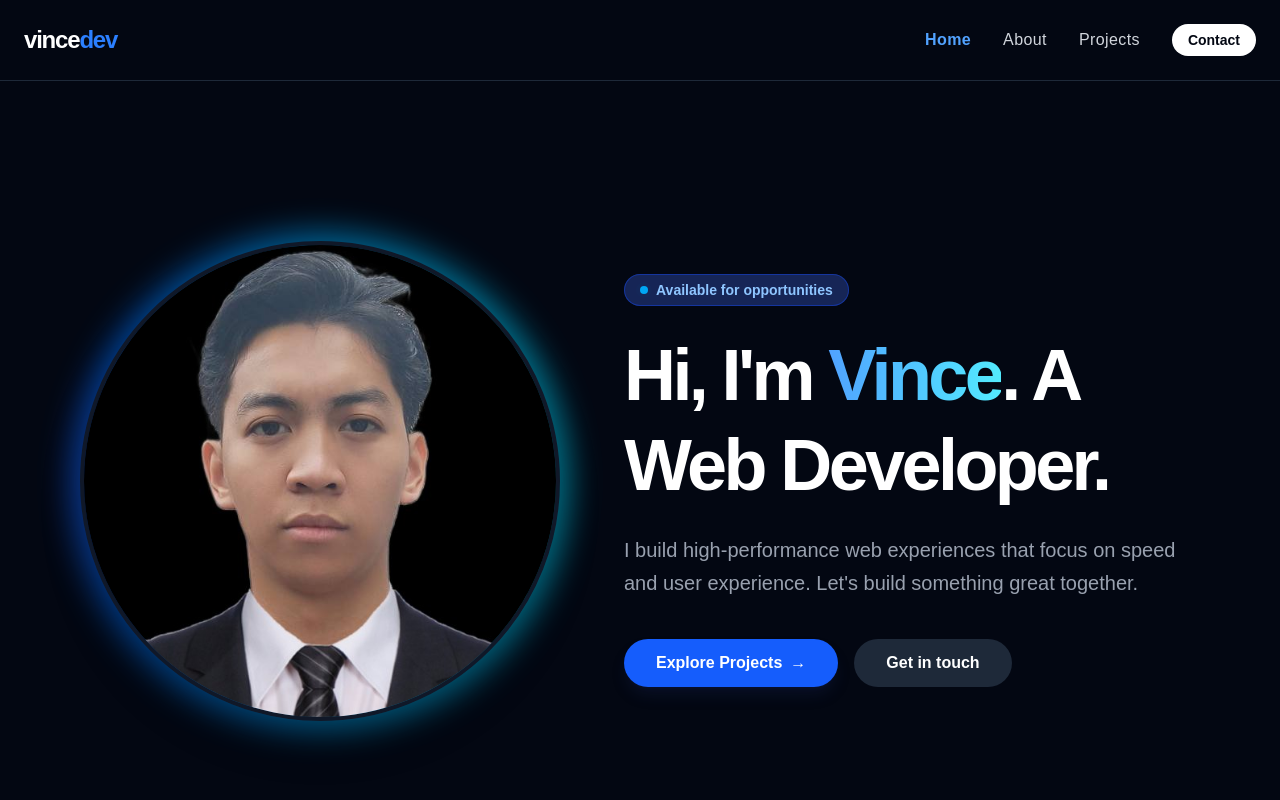
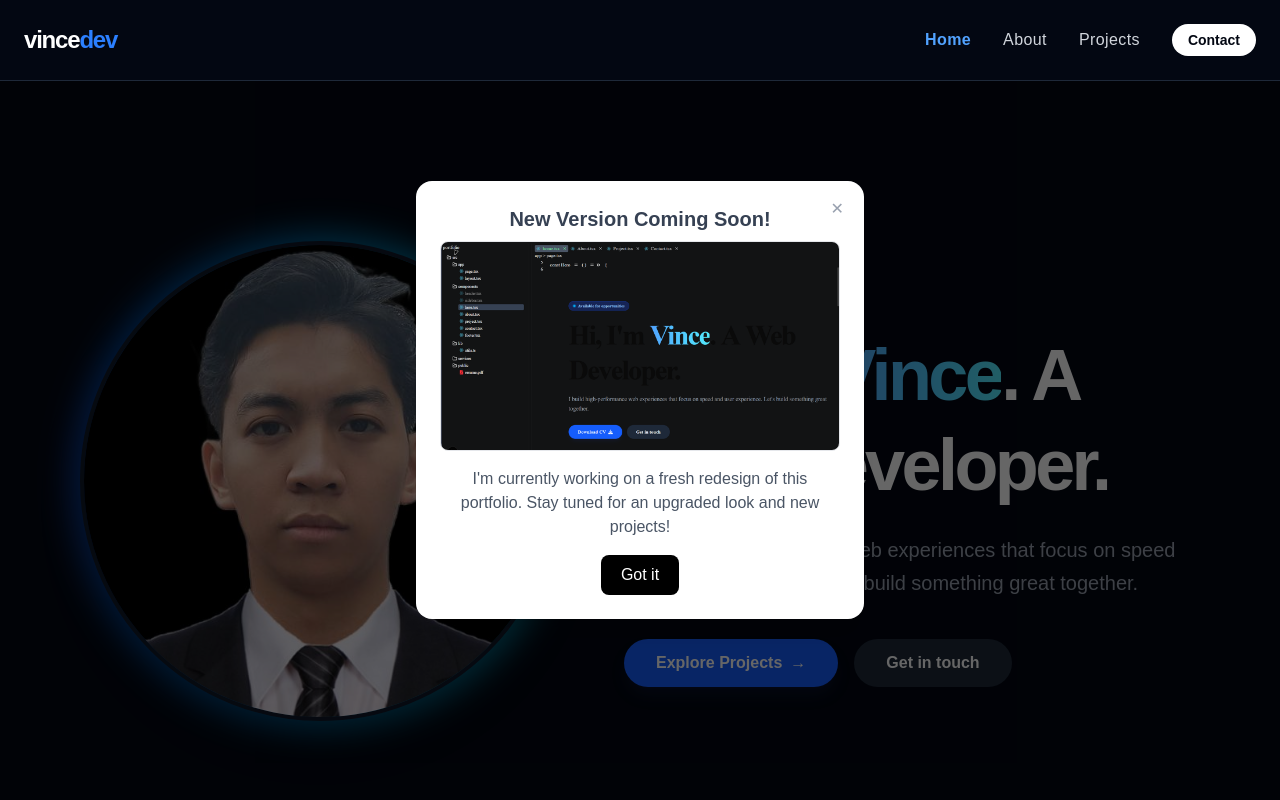
Before and after one commit to Amon-mamon/portfoliov2, a Next.js app: page / in a window 1280 px wide. Shown: the top 800 px of the page. Built offline with nearby package versions, Linux system fonts and the light colour scheme.

Commit message:
feat:onboard

```diff
--- /dev/null
+++ b/app/components/ComingSoonBanner.tsx
@@ -0,0 +1,57 @@
+// components/ComingSoonModal.jsx
+"use client";
+import { useState, useEffect } from "react";
+
+export default function ComingSoonModal() {
+  const [visible, setVisible] = useState(false);
+
+  useEffect(() => {
+    const dismissed = localStorage.getItem("v2-modal-dismissed");
+    if (!dismissed) setVisible(true);
+  }, []);
+
+  const handleClose = () => {
+    setVisible(false);
+    localStorage.setItem("v2-modal-dismissed", "true");
+  };
+
+  if (!visible) return null;
+
+  return (
+    <div
+      className="fixed inset-0 z-50 flex items-center justify-center bg-black/60 px-4"
+      onClick={handleClose}
+    >
+      <div
+        className="bg-white rounded-2xl shadow-xl max-w-md w-full p-6 text-center relative"
+        onClick={(e) => e.stopPropagation()}
+      >
+        <button
+          onClick={handleClose}
+          className="absolute top-4 right-5 text-gray-400 hover:text-gray-700"
+          aria-label="Close"
+        >
+          ✕
+        </button>
+
+        <h2 className="text-xl font-semibold mb-2 text-gray-700">New Version Coming Soon!</h2>
+        <img
+            src="/new-design.png"
+            alt="Sneak peek of new portfolio design"
+            className="rounded-lg border border-gray-200 mb-4 w-full"
+        />
+        <p className="text-gray-600 mb-4">
+          I'm currently working on a fresh redesign of this portfolio.
+          Stay tuned for an upgraded look and new projects!
+        </p>
+
+        <button
+          onClick={handleClose}
+          className="px-5 py-2 bg-black text-white rounded-lg hover:bg-gray-800 transition"
+        >
+          Got it
+        </button>
+      </div>
+    </div>
+  );
+}
--- a/app/layout.tsx
+++ b/app/layout.tsx
@@ -1,6 +1,7 @@
 import { Metadata } from "next";
 import { Geist, Geist_Mono } from "next/font/google";
 import "./globals.css";
+import ComingSoonModal from "./components/ComingSoonBanner";
 
 
 const geistSans = Geist({
@@ -56,6 +57,7 @@ export default function RootLayout({
       <body
         className={`${geistSans.variable} ${geistMono.variable} antialiased`}
       >
+        <ComingSoonModal/>
         {children}
       </body>
     </html>
```
Also changed, not shown: public/new-design.png (added).
